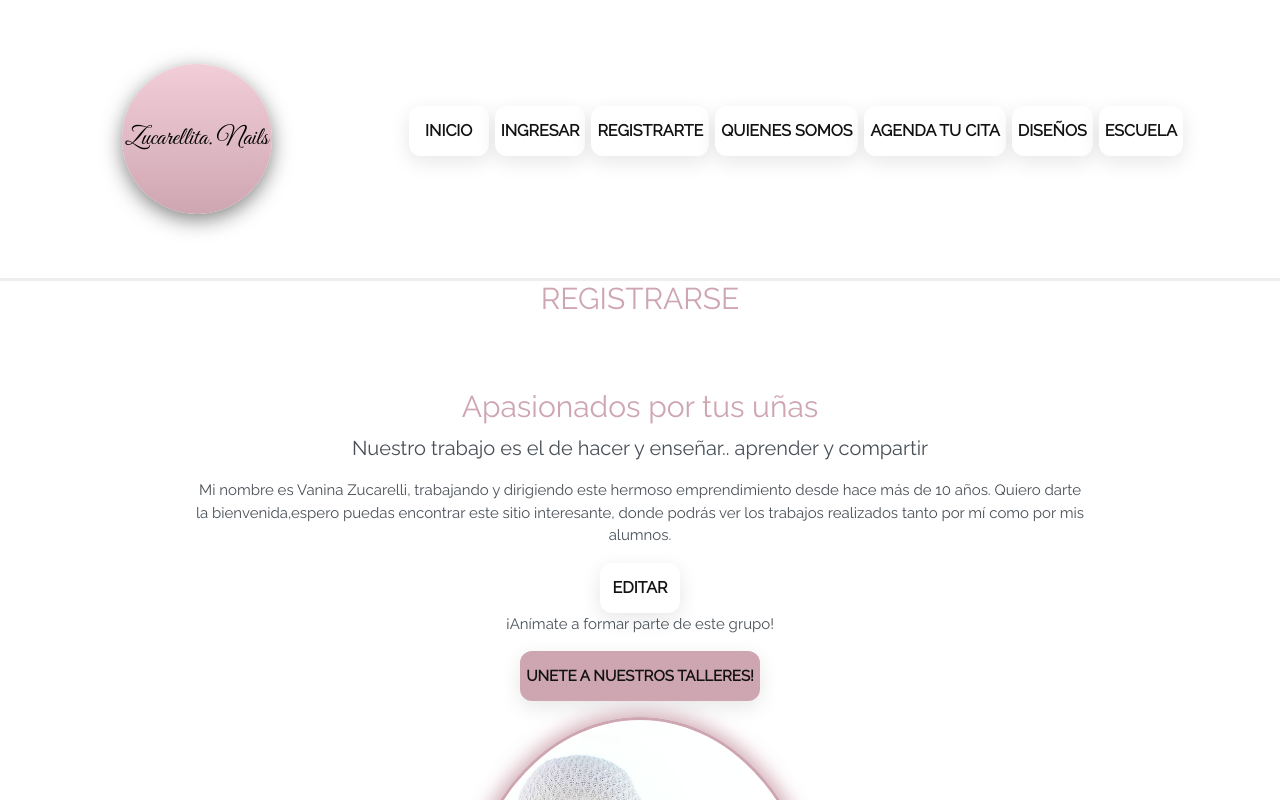
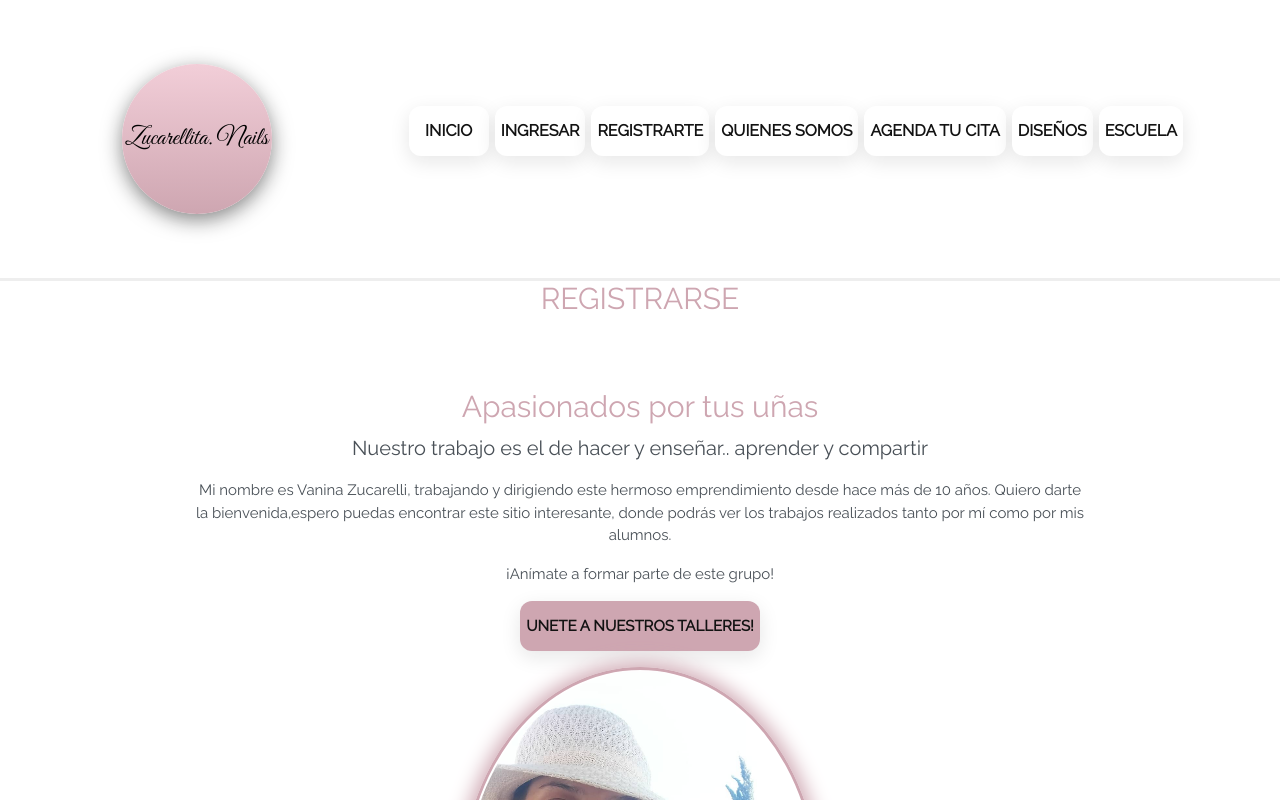
Before and after one commit to DiegoDimitroffPetcoff/schoolproject, a React (Create React App) app: page /whoweare in a window 1280 px wide. Shown: the top 800 px of the page. Built offline with nearby package versions, Linux system fonts and the light colour scheme; a web font is replaced by a local one.

Commit message:
FIXING context with login

```diff
--- a/src/App.js
+++ b/src/App.js
@@ -12,7 +12,7 @@ import AuthContext from "./contexts/authContext";
 
 
 function App() {
-  const  [logged, setLogged] = useState(true)
+  const  [logged, setLogged] = useState(false)
   const  [adm, setAdm] = useState(true)
   return (
     <><AuthContext.Provider value={{logged,setLogged,adm, setAdm}}>
--- a/src/components/forms/login.js
+++ b/src/components/forms/login.js
@@ -1,23 +1,24 @@
 import Form from "react-bootstrap/Form";
-import { useState } from "react";
+import { useState, useContext } from "react";
 
 import "../../styles/form/formContainer.css";
 
 import Buttom1 from "../pure/Buttom2";
+import AuthContext from "../../contexts/authContext";
 
 function LoginForm() {
   const [name, setName] = useState("");
   const [password, setPassword] = useState("");
 
 
-  const mockLogin =     {name: "Diego",
-  password:"123"}    ;
 
+const {logged,setLogged} = useContext(AuthContext)
+  const mockLogin =     {name: "Adm",
+  password:"Adm"}    ;
 
   const handleSubmit = (event) => {
     event.preventDefault();
-    console.log("name:", name);
-    console.log("password:", password);
+setLogged(!logged)
 
 if (name == mockLogin.name && password === mockLogin.password) {
   console.log("Logged Successful");
--- a/src/containers/whoWeAreContainer.js
+++ b/src/containers/whoWeAreContainer.js
@@ -11,23 +11,21 @@ import authContext from "../contexts/authContext";
 
 
 function WhoWeAre() {
- const  [logged, setLogged] = useState(true)
-  //const  [adm, setAdm] = useState(true)
   const [title, setTitle] = useState("Apasionados por tus uñas");
   const [subTitle, setSubTitle] = useState("Nuestro trabajo es el de hacer y enseñar.. aprender y compartir");
   const [text, setText] = useState("Mi nombre es Vanina Zucarelli, trabajando y dirigiendo este hermoso emprendimiento desde hace más de 10 años. Quiero darte la bienvenida,espero puedas encontrar este sitio interesante, donde podrás ver los trabajos realizados tanto por mí como por mis alumnos.");
+  const [editeActive, setEditeActive] = useState(false);
 
+  const {adm, setAdm, logged, setLogged} = useContext(authContext)
 
-  const {adm, setAdm} = useContext(authContext)
-  console.log(adm);
   const handleSubmit = (event) => {
     event.preventDefault();
-console.log(adm);
+
   };
 
   return (
     <>
-    {logged ? (
+    {!editeActive ? (
       <div className="SectionContainerOne">
         <h1 className="title">{title}</h1>
         <p className="subTitle">
@@ -36,7 +34,7 @@ console.log(adm);
         <p className="text">
      {text}
         </p>
-        {adm && logged ? (<Buttom1 string="EDITAR" action={() => { setLogged(!logged) }}/>) : ("") }
+        {adm && logged && !editeActive? (<Buttom1 string="EDITAR" action={() => { setEditeActive(!editeActive) }}/>) : ("") }
         <p className="text">¡Anímate a formar parte de este grupo!</p>
         <p className="text">
           <Buttom2 string="UNETE A NUESTROS TALLERES!" />
@@ -56,7 +54,6 @@ console.log(adm);
     (
       <Form className="formEditable" onSubmit={handleSubmit}>
         <Form.Group className="titleEditable" controlId="formBasicName">
-
           <textarea
           className="titleEditable"
             type="text"
@@ -65,9 +62,7 @@ console.log(adm);
             onChange={(e) => setTitle(e.target.value)}
           />
         </Form.Group>
-
         <Form.Group className="subTitleEditable" controlId="formBasicEmail">
-
           <textarea
           className="subTitleEditable"
             type="text"
@@ -76,9 +71,7 @@ console.log(adm);
             onChange={(e) => setSubTitle(e.target.value)}
           />
         </Form.Group>
-
         <Form.Group  className="textEditable" controlId="formBasicPassword">
-
           <textarea
           className="textEditable"
             type="text"
@@ -87,10 +80,14 @@ console.log(adm);
             onChange={(e) => setText(e.target.value)}
           />
         </Form.Group>
+        <Buttom1 string="ACEPTAR" variant="success" action={() => { setEditeActive(!editeActive) }} type="submit"/>
 
-        <Buttom1 string="editar" variant="success" action={() => { setLogged(!logged) }} type="submit"/>
 
-        {adm && logged ? (<Buttom1 string="EDITAR" action={() => { setLogged(!logged) }}/>) : ("") }
+
+
+
+
+
         <p className="text">¡Anímate a formar parte de este grupo!</p>
         <p className="text">
           <Buttom1 string="UNETE A NUESTROS TALLERES!"  />
```
